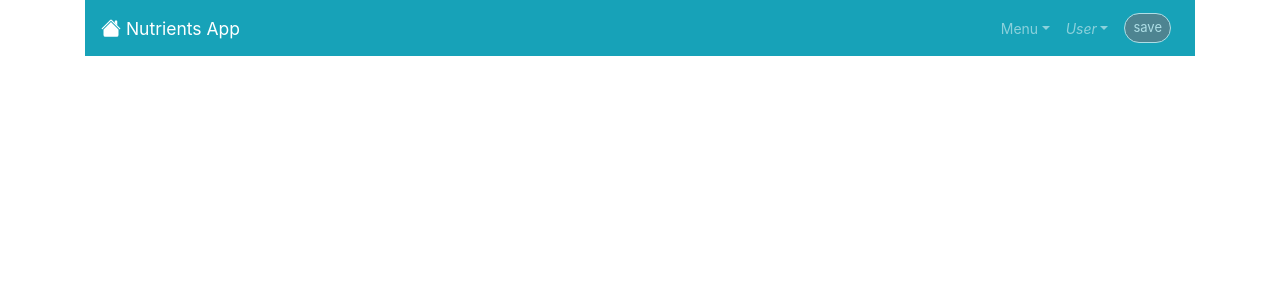
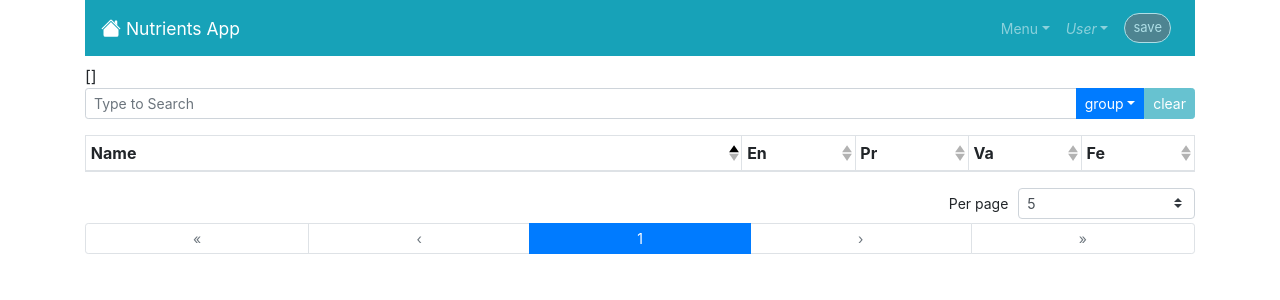
Before and after one commit to snakada1615/recepicalk_03, a Nuxt app: page /editFct in a window 1280 px wide. Shown: the top 300 px of the page. Built offline with nearby package versions, Linux system fonts and the light colour scheme.

Commit message:
FctTableEditorを追加：現在のfctの編集・更新2

```diff
--- a/components/molecules/FctTableEditor.vue
+++ b/components/molecules/FctTableEditor.vue
@@ -1,5 +1,6 @@
 <template>
   <b-container class="my-0">
+    {{FoodGrp}}
     <!--  food list絞り込みのためのフィルター  -->
     <b-input-group>
       <b-form-input
@@ -90,9 +91,10 @@
             Group
           </b-col>
           <b-col cols="9">
-            <b-form-input
+            <b-form-select
               size="sm"
               :state="stateGroup"
+              :options="FoodGrp.map((item)=>item.name)"
               v-model="fctItem.Group"
             />
           </b-col>
@@ -183,7 +185,8 @@ export default {
           if (uniqueGroup.indexOf(elem.Group) === -1) {
             uniqueGroup.push(elem.Group)
             result.push({
-              name: elem.Group
+              name: elem.Group,
+              food_grp_id: elem.food_grp_id
             })
           }
         })
@@ -217,6 +220,7 @@ export default {
   },
   data() {
     return {
+      temp: '',
       fields: [
         {key: 'id', sortable: false, tdClass: 'd-none', thClass: 'd-none'},
         {key: 'Group', sortable: true, tdClass: 'd-none', thClass: 'd-none'},
@@ -242,6 +246,7 @@ export default {
         Pr: '',
         Va: '',
         Fe: '',
+        food_grp_id: ''
       },
     }
   },
@@ -250,7 +255,6 @@ export default {
       // Trigger pagination to update the number of buttons/pages due to filtering
       this.totalRows = filteredItems.length
       this.currentPage = 1
-      console.log('filtered!!')
     },
     onInput() {
       // Set the initial number of items
@@ -264,10 +268,15 @@ export default {
       this.fctItem.Pr = val.Pr
       this.fctItem.Va = val.Va
       this.fctItem.Fe = val.Fe
+      this.fctItem.food_grp_id = val.food_grp_id
       this.$bvModal.show('foodModal')
     },
     clickOk(val) {
-      const res = this.items.map(function (doc) {
+      const vm = this
+      const groupIdTemp =  Object.values(vm.FoodGrp).filter((item) => {
+        return item.name === val.Group
+      })[0].food_grp_id
+      const res = vm.items.map(function (doc) {
         if (doc.id === val.id) {
           doc.Group = val.Group
           doc.Name = val.Name
@@ -276,6 +285,7 @@ export default {
           doc.Va = val.Va
           doc.Fe = val.Fe
           doc.id = val.id
+          doc.food_grp_id = groupIdTemp
         }
         return doc
       })
--- a/components/molecules/navBarSubMenu.vue
+++ b/components/molecules/navBarSubMenu.vue
@@ -42,6 +42,7 @@
 
           <!-- メニューグループ4　その他 -->
           <b-dropdown size="sm" id="subMenu-3" text="Other function" class="m-md-2" variant="outline-danger">
+            <b-dropdown-item to="/editFct">edit current FCT</b-dropdown-item>
             <b-dropdown-item to="/firetest/importFct">replace FCT</b-dropdown-item>
             <b-dropdown-item-button
               @click="resetData"
--- /dev/null
+++ b/pages/editFct.vue
@@ -0,0 +1,37 @@
+<template>
+  <b-container >
+    <b-row>
+      <fct-table-editor
+        :items = fctData
+        @changeFct="updateFct"
+      ></fct-table-editor>
+    </b-row>
+  </b-container>
+</template>
+
+<script>
+import fctTableEditor from "@/components/molecules/FctTableEditor";
+
+
+export default{
+  components: {
+    fctTableEditor
+  },
+  data() {
+    return {
+      fctData:[],
+    }
+  },
+  async fetch() {
+    this.fctData = JSON.parse(JSON.stringify(this.$store.state.fire.myApp.dataSet.fct))
+  },
+  methods: {
+    updateFct(val){
+      //FCTの更新をstoreに指示
+      this.$store.dispatch('fire/updateFct',val)
+      //myAppの変更時は、常に setHasDocumentChanged=true をセット
+      this.$store.dispatch('fire/setHasDocumentChanged', true)
+    }
+  }
+}
+</script>
```
